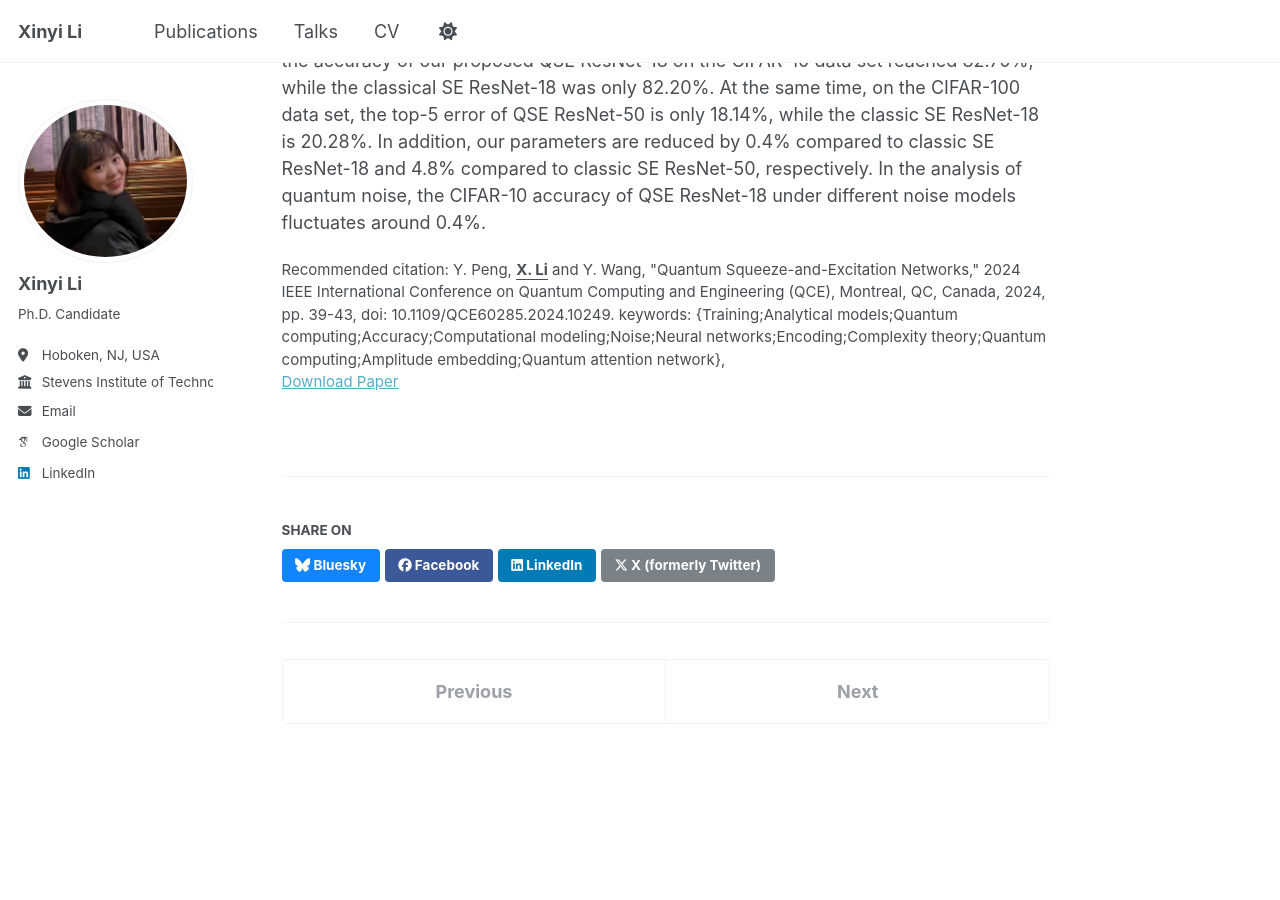
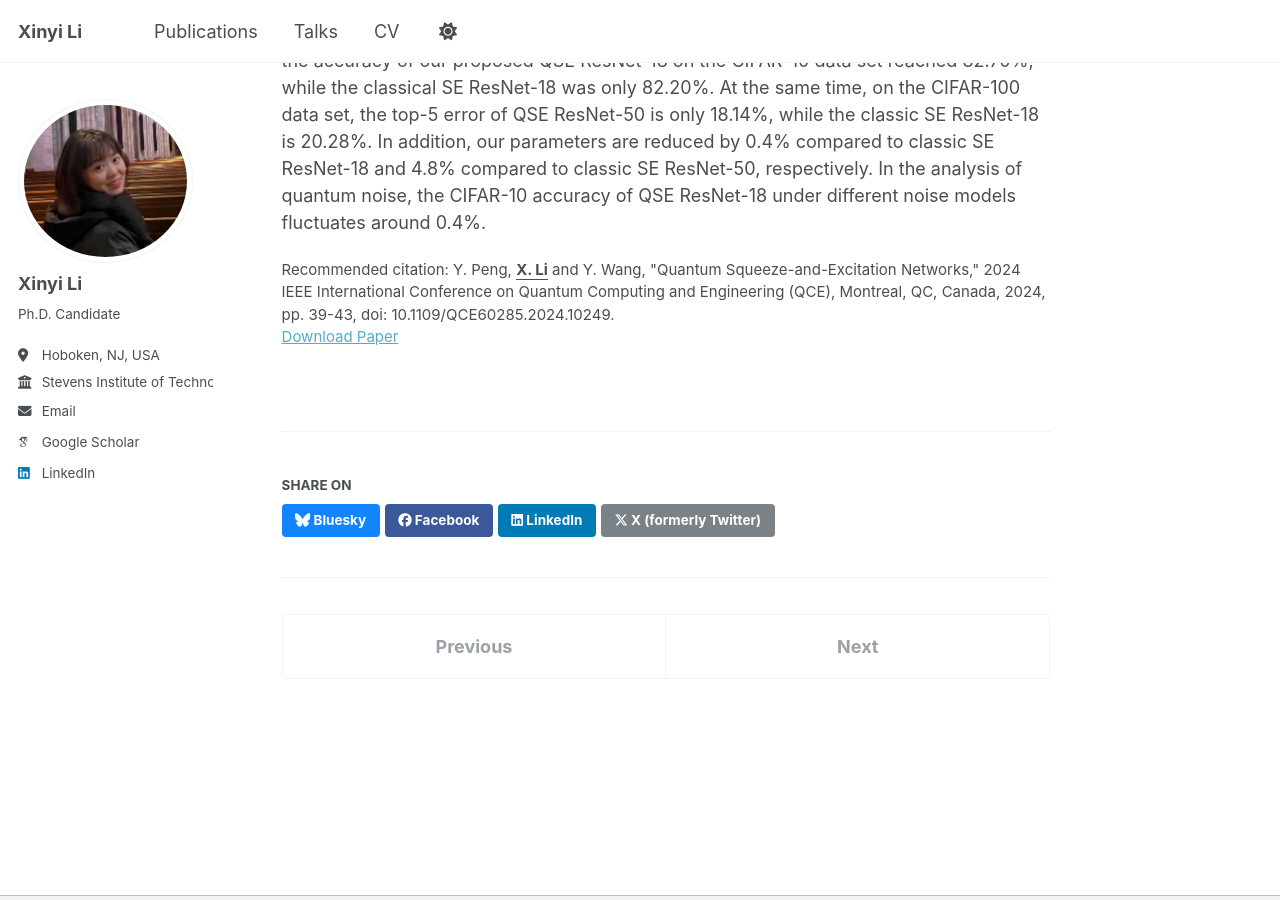
Before and after one commit to LXY-princess/lxy-princess.github.io, a Jekyll site: the page built from _publications/2024-09-15-conference-quantum-squeeze.md, in a window 1280 px wide and 900 px high, scrolled down 365 px. Built offline with Jekyll 4.4.1, drawn with Linux system fonts in a browser that asks for light colours; some web fonts are replaced; a script that is not in the unit is left out.

Commit message:
Update 2024-09-15-conference-quantum-squeeze.md

```diff
--- a/_publications/2024-09-15-conference-quantum-squeeze.md
+++ b/_publications/2024-09-15-conference-quantum-squeeze.md
@@ -7,6 +7,6 @@ excerpt: 'Keywords: Quantum computing, Amplitude embedding, Quantum attention ne
 date: 2024-09-15
 venue: '2024 IEEE International Conference on Quantum Computing and Engineering (QCE)'
 paperurl: 'https://ieeexplore.ieee.org/abstract/document/10821076'
-citation: 'Y. Peng, <u><b>X. Li</b></u> and Y. Wang, "Quantum Squeeze-and-Excitation Networks," 2024 IEEE International Conference on Quantum Computing and Engineering (QCE), Montreal, QC, Canada, 2024, pp. 39-43, doi: 10.1109/QCE60285.2024.10249. keywords: {Training;Analytical models;Quantum computing;Accuracy;Computational modeling;Noise;Neural networks;Encoding;Complexity theory;Quantum computing;Amplitude embedding;Quantum attention network},'
+citation: 'Y. Peng, <u><b>X. Li</b></u> and Y. Wang, "Quantum Squeeze-and-Excitation Networks," 2024 IEEE International Conference on Quantum Computing and Engineering (QCE), Montreal, QC, Canada, 2024, pp. 39-43, doi: 10.1109/QCE60285.2024.10249.'
 ---
 Abstract: In this paper, we introduce Quantum Squeeze-and-Excitation (QSE) Networks, a pioneering approach within the domain of quantum computing designed to enhance the excitation module of classical Squeeze-and-Excitation (SE) networks. Our method significantly enhances performance by leveraging quantum computing techniques while simplifying the model's complexity. Neural network data encoding is performed through quantum amplitude coding, substantially reducing the parameter count of the classical SE network's fully connected layers. Experimental results show that, after 100 training rounds, the accuracy of our proposed QSE ResNet-18 on the CIFAR-10 data set reached 82.70%, while the classical SE ResNet-18 was only 82.20%. At the same time, on the CIFAR-100 data set, the top-5 error of QSE ResNet-50 is only 18.14%, while the classic SE ResNet-18 is 20.28%. In addition, our parameters are reduced by 0.4% compared to classic SE ResNet-18 and 4.8% compared to classic SE ResNet-50, respectively. In the analysis of quantum noise, the CIFAR-10 accuracy of QSE ResNet-18 under different noise models fluctuates around 0.4%.
```
